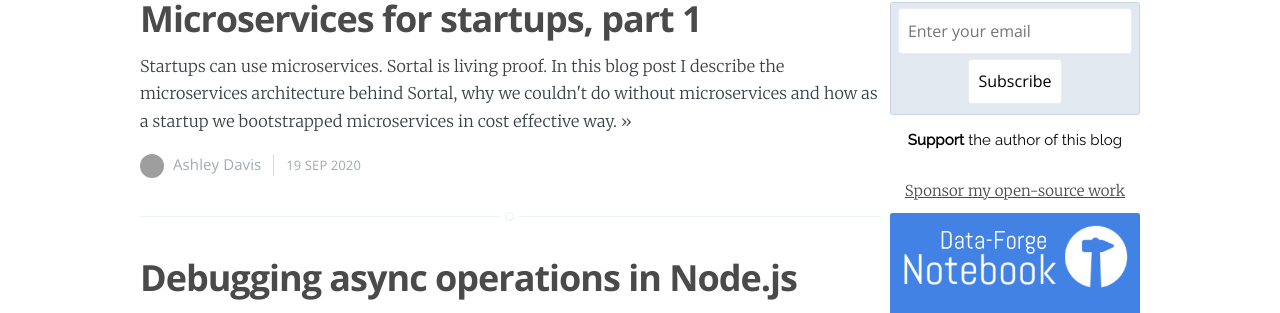
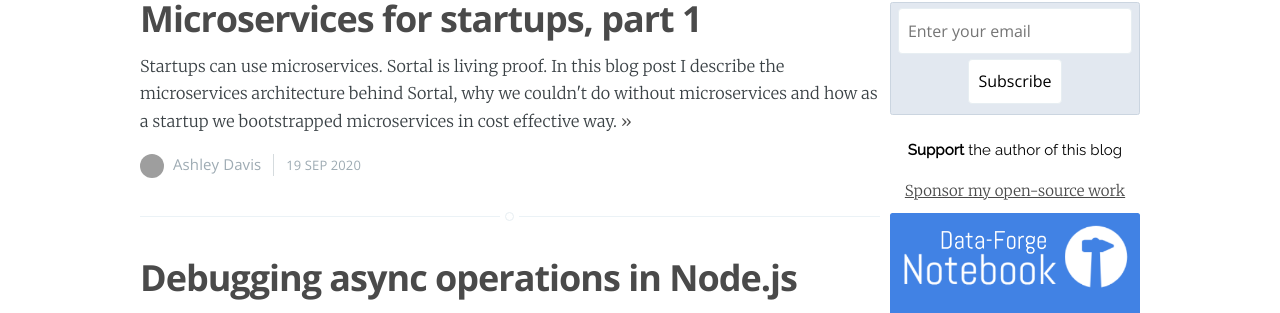
Before and after one commit to ashleydavis/the-data-wrangler-blog, a Jekyll site: the page built from index.md, in a window 1280 px wide. Shown: the part 542-855 px from the top of the page. Built offline with Jekyll 4.4.1, drawn with Linux system fonts in a browser that asks for light colours; comment, search, counter and statistics services are not loaded; grey boxes are pictures that could not be loaded.

```diff
--- a/_includes/support.html
+++ b/_includes/support.html
@@ -6,10 +6,10 @@
         {% include subscribe.html %}
     </div>
 
-    <div class="flex flex-col items-center">
+    <div class="flex flex-col items-center mt-4">
         <div class="dfn-ad mt-4 text-2xl text-black text-center"><b>Support</b> the author of this blog</div>
 
-        <div class="text-2xl mt-8">
+        <div class="text-2xl mt-4">
             <a
                 href="https://github.com/sponsors/ashleydavis"
                 target="_blank"
```
